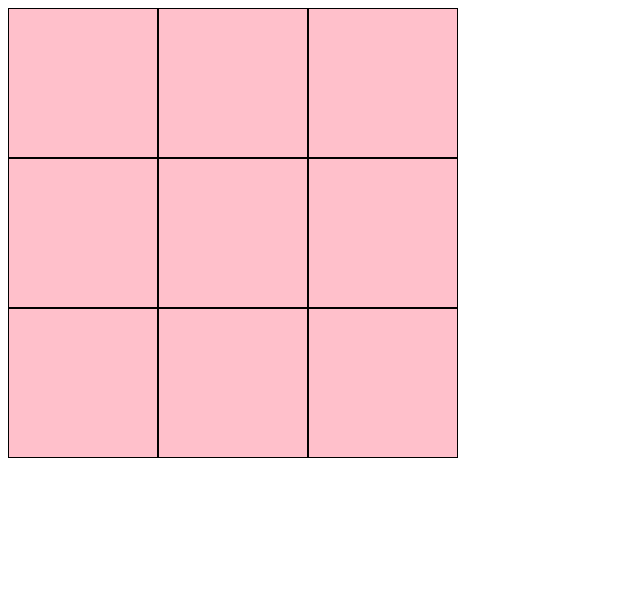
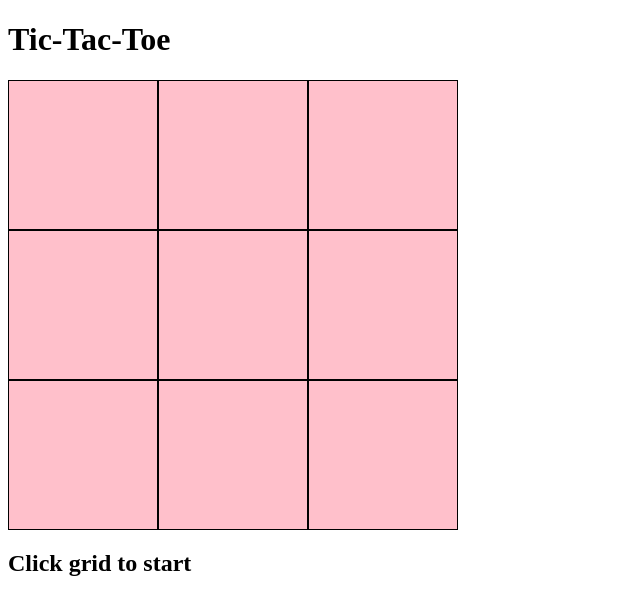
Before and after one commit to Hvbert1/tic-tac-toe, a plain HTML site: page index.html in a window 1280 px wide. Shown: the whole page, without its empty margins (0-640 px from the left). Drawn offline with Linux system fonts and the light colour scheme.

Commit message:
add guide + display winner

```diff
--- a/index.html
+++ b/index.html
@@ -9,7 +9,8 @@
     <link rel="stylesheet" href="style.css">
 </head>
 <body>
+    <h1>Tic-Tac-Toe</h1>
     <div id="game"></div>
-
+    <h2>Click grid to start</h2>
 </body>
 </html>
```
